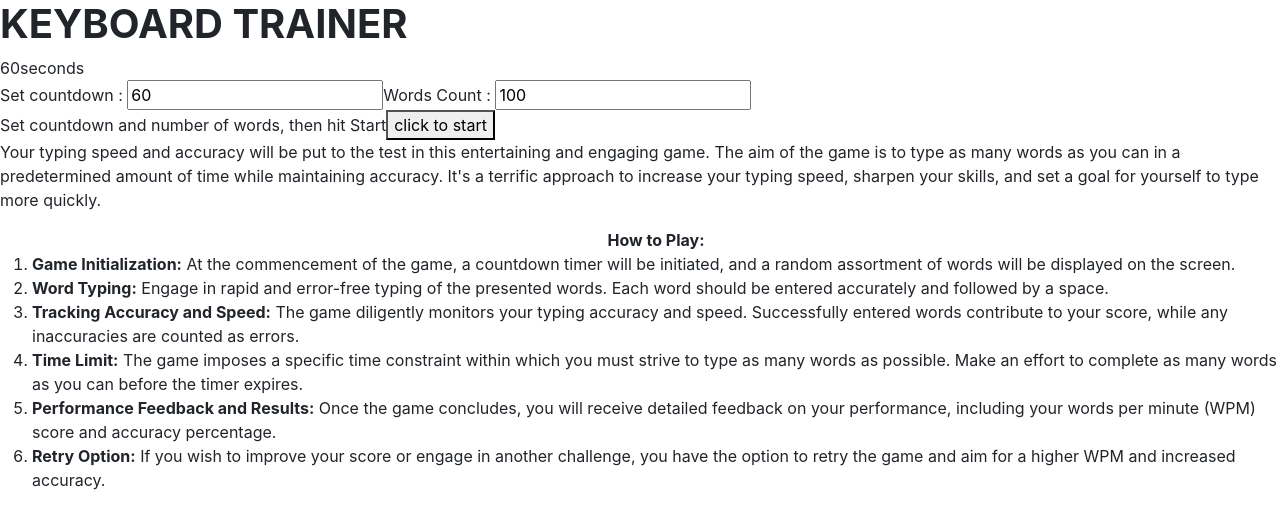
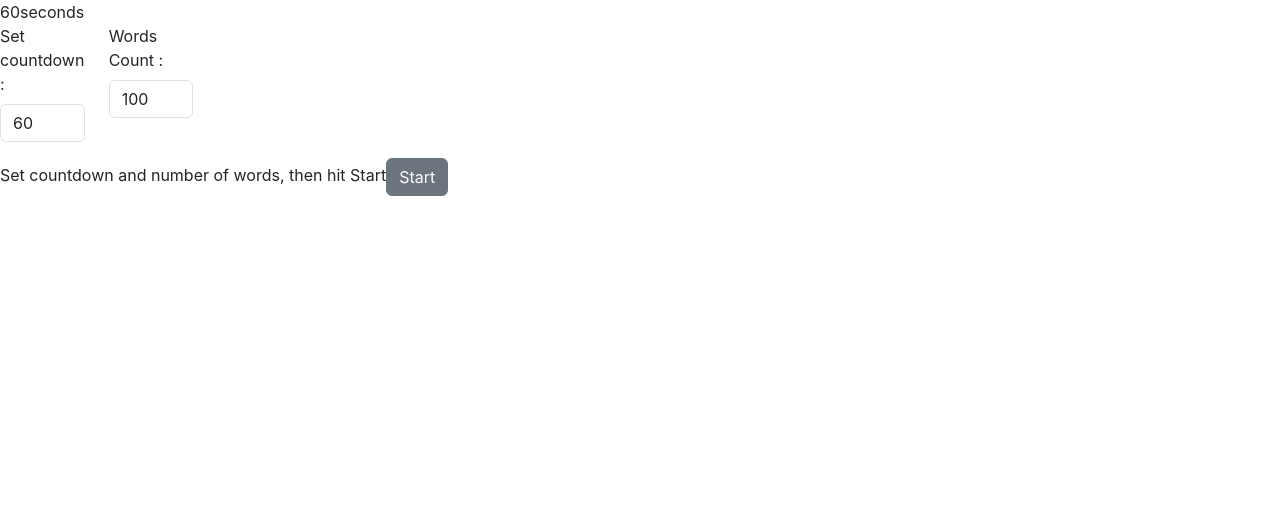
Before and after one commit to aringocode/React-Keyboard-Typing-Trainer, a React (Create React App) app: page / in a window 1280 px wide. Shown: the top 528 px of the page. Built offline with nearby package versions, Linux system fonts and the light colour scheme; the HTML template or start-up script is replaced by a standard one.

Commit message:
remove unusable components, add react strap

```diff
--- a/src/App.js
+++ b/src/App.js
@@ -1,13 +1,11 @@
 import React, { useState } from 'react';
 import randomWords from "random-words";
 import './App.css';
-import TopNav from './components/TopNav';
 import Timer from "./components/Timer.jsx";
 import UserInput from './components/UserInput.jsx';
 import WordDisplay from './components/WordDisplay.jsx';
 import StatusControls from './components/StatusControls.jsx';
 import GameResults from './components/GameResults.jsx';
-import Instructions from './components/Instructions.jsx';
 
 function App() {
 	const [wordNums, setWordNums] = useState(100);
@@ -93,7 +91,6 @@ function App() {
 
 	return (
 		<>
-			<TopNav />
 			<Timer status={status} timer={timer}/>
 			{status === 'enable' && (
 				<UserInput
@@ -112,7 +109,6 @@ function App() {
 				setTimer={setTimer}
 			/>
 			{status === 'disable' && <GameResults correct={correct} inCorrect={inCorrect} />}
-			<Instructions status={status} />
 		</>
 	);
 }
--- a/src/components/GameResults.jsx
+++ b/src/components/GameResults.jsx
@@ -1,4 +1,5 @@
 import React from 'react';
+import { Button, Table } from 'reactstrap';
 
 function GameResults({ correct, inCorrect }) {
 	const totalWords = correct + inCorrect;
@@ -6,24 +7,35 @@ function GameResults({ correct, inCorrect }) {
 
 	return (
 		<div className='Result'>
-			<div className='resultportion'>
-				<p className='resultText'>Words Per Minute : </p>
-				<p className='ResultValue'>{totalWords}</p>
-			</div>
-			<div className='resultportion'>
-				<p className='resultText'>Accuracy : </p>
-				<p className='ResultValue'>{accuracy}%</p>
-			</div>
-			<div className='resultportion'>
-				<p className='resultText'>Correct Words : </p>
-				<p className='ResultValue'>{correct}</p>
-			</div>
-			<div className='resultportion'>
-				<p className='resultText'>Incorrect words : </p>
-				<p className='ResultValue'>{inCorrect}</p>
-			</div>
+			<h4 className='resultHeader'>Your Typing Test Results</h4>
+			<Table striped bordered hover>
+				<thead>
+				<tr>
+					<th>Metric</th>
+					<th>Value</th>
+				</tr>
+				</thead>
+				<tbody>
+				<tr>
+					<td>Words Typed (Total)</td>
+					<td>{totalWords}</td>
+				</tr>
+				<tr>
+					<td>Correct Words</td>
+					<td>{correct}</td>
+				</tr>
+				<tr>
+					<td>Incorrect Words</td>
+					<td>{inCorrect}</td>
+				</tr>
+				<tr>
+					<td>Accuracy</td>
+					<td>{accuracy}%</td>
+				</tr>
+				</tbody>
+			</Table>
 			<div className='buttonRetry'>
-				<button onClick={() => window.location.reload()}>Click here to retry</button>
+				<Button color="primary" onClick={() => window.location.reload()}>Retry</Button>
 			</div>
 		</div>
 	);
--- a/src/components/Instructions.jsx
+++ /dev/null
@@ -1,63 +0,0 @@
-import React from 'react';
-
-function Instructions({ status }) {
-	return (
-		<div className='instructions'>
-			{(status === 'start' || status === 'disable') && (
-				<>
-					<div className='about'>
-						<p>
-							Your typing speed and accuracy will be put to the test in this entertaining and engaging game. The aim of the game is to type as many words as you can in a predetermined amount of time while maintaining accuracy. It's a terrific approach to increase your typing speed, sharpen your skills, and set a goal for yourself to type more quickly.
-						</p>
-					</div>
-					<div className='HowToPlay'>
-						<ol>
-							<center><strong> How to Play:</strong></center>
-							<li>
-								<strong>Game Initialization:</strong> At the commencement of the game, a countdown timer will be initiated, and a random assortment of words will be displayed on the screen.
-							</li>
-							<li>
-								<strong>Word Typing:</strong> Engage in rapid and error-free typing of the presented words. Each word should be entered accurately and followed by a space.
-							</li>
-							<li>
-								<strong>Tracking Accuracy and Speed:</strong> The game diligently monitors your typing accuracy and speed. Successfully entered words contribute to your score, while any inaccuracies are counted as errors.
-							</li>
-							<li>
-								<strong>Time Limit:</strong> The game imposes a specific time constraint within which you must strive to type as many words as possible. Make an effort to complete as many words as you can before the timer expires.
-							</li>
-							<li>
-								<strong>Performance Feedback and Results:</strong> Once the game concludes, you will receive detailed feedback on your performance, including your words per minute (WPM) score and accuracy percentage.
-							</li>
-							<li>
-								<strong>Retry Option:</strong> If you wish to improve your score or engage in another challenge, you have the option to retry the game and aim for a higher WPM and increased accuracy.
-							</li>
-						</ol>
-					</div>
-					{status === 'disable' && (
-						<div className='HowToPlay'>
-							<p>
-								Tips for Success:
-								<ul>
-									<li>
-										<strong>Focus on Accuracy:</strong> Prioritize accuracy over speed when typing. It is preferable to type correctly rather than making errors in an attempt to type quickly. Accuracy is paramount.
-									</li>
-									<li>
-										<strong>Regular Practice:</strong> Consistently practicing the speed typing game will yield substantial improvements in your typing skills over time. Make it a habit to play regularly.
-									</li>
-									<li>
-										<strong>Utilize Proper Techniques:</strong> Employ proper typing techniques and utilize all your fingers while typing. This will enhance your typing speed and efficiency.
-									</li>
-									<li>
-										<strong>Maintain Good Posture:</strong> Sit upright and maintain a comfortable typing posture to prevent any discomfort or strain while typing.
-									</li>
-								</ul>
-							</p>
-						</div>
-					)}
-				</>
-			)}
-		</div>
-	);
-}
-
-export default Instructions;
--- a/src/components/StatusControls.jsx
+++ b/src/components/StatusControls.jsx
@@ -1,32 +1,50 @@
-import React from 'react';
-import TimePeriod from "./keyboard-settings/TimePeriod.jsx";
+import React, {useState} from 'react';
+import {Button, Row, Col, FormGroup, Input, Label} from "reactstrap";
 
 function StatusControls({ status, wordNums, setWordNums, startTimer, setTimer }) {
+	const [seconds, setSeconds] = useState(60);
+
+	const numberChange = (event) => {
+		const inputValue = event.target.value;
+		setSeconds(inputValue);
+		setTimer(inputValue);
+	};
+
 	return (
 		<>
 			{status === 'start' && (
-				<div className='selectTimeWord'>
-					<TimePeriod setTimer={setTimer} />
-					<span>
-            			<span>Words Count : </span>
-						<input
-							className='inputword'
-							type='number'
-							value={wordNums}
-							onChange={(event) => setWordNums(event.target.value)}
-						/>
-          			</span>
-				</div>
+				<FormGroup className='selectTimeWord'>
+					<Row>
+						<Col sm='1'>
+							<Label>Set countdown : </Label>
+							<Input
+								type='number'
+								value={seconds}
+								defaultValue={seconds}
+								onChange={numberChange}
+							/>
+						</Col>
+						<Col sm='1'>
+							<Label>Words Count : </Label>
+							<Input
+								type='number'
+								value={wordNums}
+								onChange={(event) => setWordNums(event.target.value)}
+							/>
+						</Col>
+					</Row>
+
+				</FormGroup>
 			)}
 			{status === 'start' && (
 				<div className='buttonStart'>
 					<span>Set countdown and number of words, then hit Start</span>
-					<button onClick={startTimer}>click to start</button>
+					<Button onClick={startTimer}>Start</Button>
 				</div>
 			)}
 			{status === 'enable' && (
 				<div className='buttonStop'>
-					<button onClick={() => window.location.reload()}>click here to stop</button>
+					<Button onClick={() => window.location.reload()}>Stop</Button>
 				</div>
 			)}
 		</>
--- a/src/components/Timer.jsx
+++ b/src/components/Timer.jsx
@@ -1,16 +1,16 @@
 import React from 'react'
 
-const Timer = (props) => {
+const Timer = ({ status, timer }) => {
 	return (
 		<div className='timer'>
-			{props.status === 'enable' && (
+			{status === 'enable' && (
 				<span className='timerText'>Time left</span>)}
-			{(props.status === 'enable' || props.status === 'start') && (
+			{(status === 'enable' || status === 'start') && (
 				<>
-					<span className='timerCount'>{props.timer}</span>
+					<span className='timerCount'>{timer}</span>
 					<span className='timerText'>seconds</span>
 				</>)}
-			{props.status === 'disable' && (
+			{status === 'disable' && (
 				<>
 					<span className='Oops'>Oops, Time Up</span>
 					<span className='timerText'>Check your results, and hit retry</span>
@@ -19,4 +19,4 @@ const Timer = (props) => {
 	)
 }
 
-export default Timer
+export default Timer;
--- a/src/components/TopNav.jsx
+++ /dev/null
@@ -1,13 +0,0 @@
-import React from 'react'
-
-const TopNav = () => {
-	return (
-		<div className='topnav'>
-			<span className='topnavtext'>
-				<h1><b>KEYBOARD TRAINER</b></h1>
-			</span>
-		</div>
-	)
-}
-
-export default TopNav
--- a/src/components/keyboard-settings/TimePeriod.jsx
+++ /dev/null
@@ -1,19 +0,0 @@
-import React, {useState} from "react";
-
-const TimePeriod = ({ setTimer }) => {
-	const [seconds, setSeconds] = useState(60);
-
-	const numberChange = (event) => {
-		const inputValue = event.target.value;
-		setSeconds(inputValue);
-		setTimer(inputValue);
-	};
-	return (
-		<span>
-			<span>Set countdown : </span>
-			<input className='inputword' type='number' value={seconds} defaultValue={seconds} onChange={numberChange}/>
-		</span>
-	)
-}
-
-export default TimePeriod;
```
Also changed, not shown: src/components/keyboard-settings/WordsCount.jsx (deleted, +0 -12 lines).
